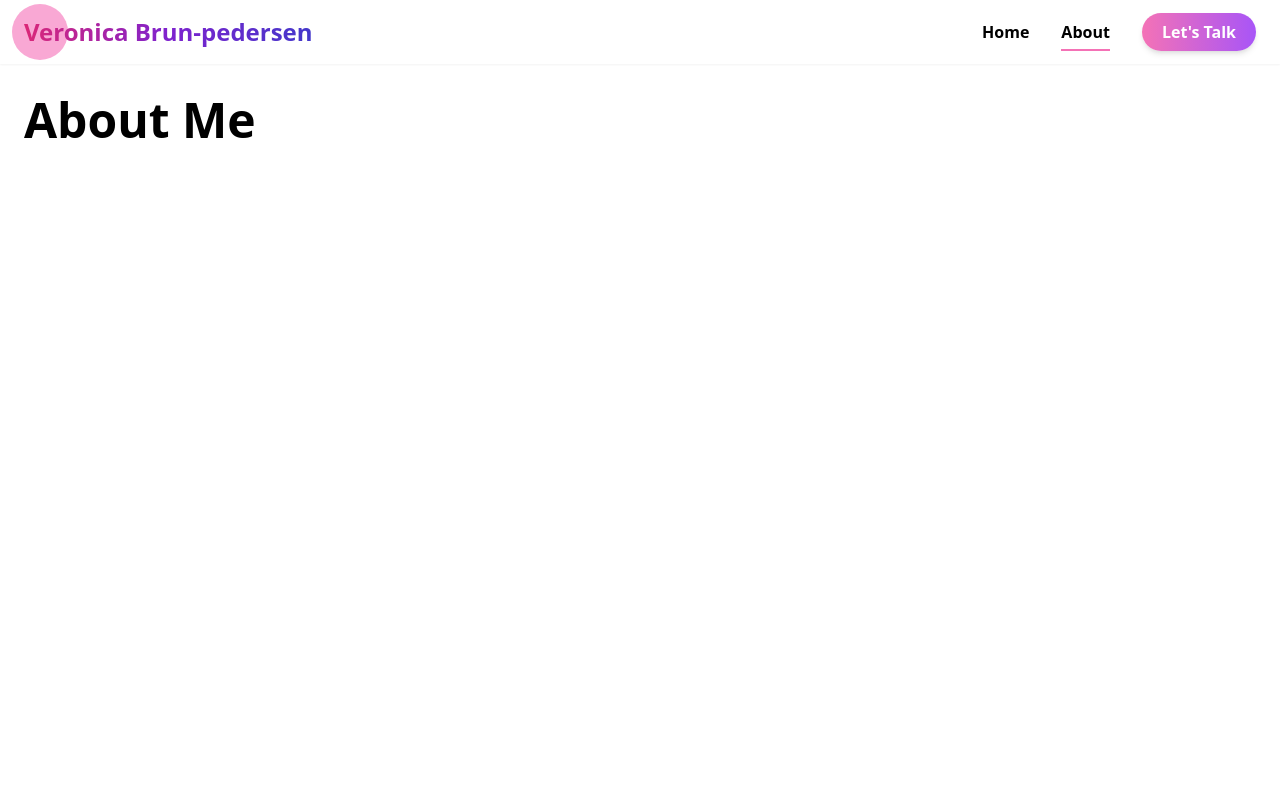
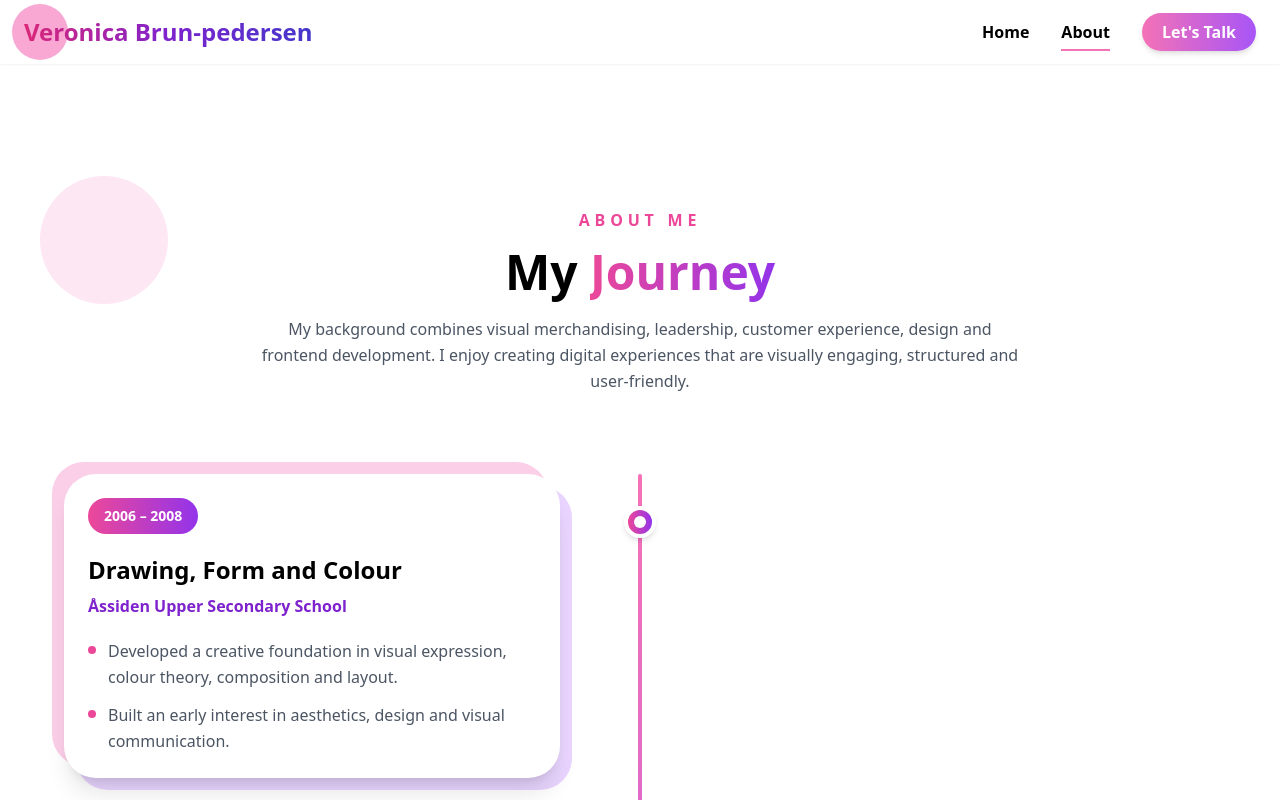
Before and after one commit to Veronicabrun/portfolio2, a React (Create React App) app: page /about in a window 1280 px wide. Shown: the top 800 px of the page. Built offline with nearby package versions, Linux system fonts and the light colour scheme.

Commit message:
Add animated about timeline section

```diff
--- /dev/null
+++ b/src/components/AboutTimeline/index.jsx
@@ -0,0 +1,194 @@
+import { useEffect, useRef, useState } from "react";
+
+const timelineItems = [
+  {
+    period: "2006 – 2008",
+    title: "Drawing, Form and Colour",
+    place: "Åssiden Upper Secondary School",
+    points: [
+      "Developed a creative foundation in visual expression, colour theory, composition and layout.",
+      "Built an early interest in aesthetics, design and visual communication.",
+    ],
+  },
+
+  {
+    period: "2016 – 2017",
+    title: "Certificate of Apprenticeship in Sales and Service",
+    place: "Folkeuniversitetet",
+    points: [
+      "Completed a certificate of apprenticeship in sales and marketing.",
+      "Developed strong communication and customer service skills.",
+      "Worked with customer interaction, product presentation and daily store routines.",
+    ],
+  },
+
+  {
+    period: "2008 – Present",
+    title: "Retail & Visual Merchandising",
+    place: "Extra-leker Krokstad AS",
+    points: [
+      "Long experience in retail with focus on visual presentation and customer experience.",
+      "Worked with product placement, seasonal departments and inspiring store displays.",
+      "Handled product ordering, stock management and daily store operations.",
+      "Worked with product ordering, stock management and seasonal planning.",
+      "Developed strong structure, responsibility and multitasking skills.",
+    ],
+  },
+
+  {
+    period: "2021 – 2022",
+    title: "Assistant Store Manager",
+    place: "Extra-leker Krokstad AS",
+    points: [
+      "Followed up employees and supported daily store operations.",
+      "Planned and administered shift schedules.",
+      "Coordinated routines, logistics, stock and practical store tasks.",
+      "Combined administrative responsibility with hands-on retail work.",
+    ],
+  },
+
+  {
+    period: "2022 – 2026",
+    title: "Frontend Development",
+    place: "Noroff School of Technology and Digital Media",
+    points: [
+      "Studying HTML, CSS, SCSS/Sass, JavaScript, React and Tailwind CSS.",
+      "Working with UX/UI design, interaction design and responsive development.",
+      "Using Git, GitHub, Netlify and VS Code in modern frontend workflows.",
+      "Working with APIs, WordPress as a headless CMS and REST API integration.",
+      "Learning testing and workflow tools such as Playwright, Vitest, ESLint, Prettier and Husky.",
+      "Learning accessibility and universal design principles (WCAG/UU).",
+      "Working with Adobe XD, Figma and user-focused design processes.",
+      "Using Hotjar and user insight tools to understand user behaviour.",
+    ],
+  },
+];
+
+function TimelineCard({ item, index }) {
+  const cardRef = useRef(null);
+  const [isVisible, setIsVisible] = useState(false);
+
+  useEffect(() => {
+    const observer = new IntersectionObserver(
+      ([entry]) => {
+        if (entry.isIntersecting) {
+          setIsVisible(true);
+        }
+      },
+      { threshold: 0.25 }
+    );
+
+    if (cardRef.current) {
+      observer.observe(cardRef.current);
+    }
+
+    return () => observer.disconnect();
+  }, []);
+
+  const slideDirection =
+    index % 2 === 0
+      ? "md:-translate-x-12"
+      : "md:translate-x-12";
+
+  return (
+    <article
+      ref={cardRef}
+      className={`relative grid gap-8 transition-all duration-700 ease-out md:grid-cols-2 ${
+        isVisible
+          ? "translate-y-0 opacity-100 md:translate-x-0"
+          : `translate-y-10 opacity-0 ${slideDirection}`
+      } ${index % 2 === 0 ? "" : "md:text-right"}`}
+    >
+      <div
+        className={`pl-12 md:pl-0 ${
+          index % 2 === 0
+            ? "md:pr-16"
+            : "md:col-start-2 md:pl-16"
+        }`}
+      >
+        <div className="relative rounded-[2rem] bg-white p-6 shadow-xl">
+          <div className="absolute -left-3 -top-3 -z-10 h-full w-full rounded-[2rem] bg-pink-200"></div>
+
+          <div className="absolute -right-3 -bottom-3 -z-10 h-full w-full rounded-[2rem] bg-purple-200"></div>
+
+          <span className="inline-block rounded-full bg-gradient-to-r from-pink-500 to-purple-600 px-4 py-2 text-sm font-bold text-white">
+            {item.period}
+          </span>
+
+          <h2 className="mt-5 text-2xl font-extrabold text-black">
+            {item.title}
+          </h2>
+
+          <p className="mt-2 font-semibold text-purple-700">
+            {item.place}
+          </p>
+
+          <ul className="mt-5 space-y-3 text-left text-gray-600">
+            {item.points.map((point) => (
+              <li
+                key={point}
+                className="flex gap-3 leading-relaxed"
+              >
+                <span className="mt-2 h-2 w-2 shrink-0 rounded-full bg-pink-500"></span>
+
+                <span>{point}</span>
+              </li>
+            ))}
+          </ul>
+        </div>
+      </div>
+
+      <div className="absolute left-1 top-8 flex h-8 w-8 items-center justify-center rounded-full border-4 border-white bg-gradient-to-r from-pink-500 to-purple-600 shadow-md md:left-1/2 md:-translate-x-1/2">
+        <span className="h-3 w-3 rounded-full bg-white"></span>
+      </div>
+    </article>
+  );
+}
+
+function AboutTimeline() {
+  return (
+    <section className="relative overflow-hidden bg-white px-6 py-28">
+      <div className="absolute left-10 top-20 h-32 w-32 rounded-full bg-pink-100"></div>
+
+      <div className="absolute bottom-20 right-10 h-40 w-40 rounded-full bg-purple-100"></div>
+
+      <div className="relative z-10 mx-auto max-w-6xl">
+        <div className="text-center">
+          <p className="font-semibold uppercase tracking-[0.3em] text-pink-500">
+            About me
+          </p>
+
+          <h1 className="mt-4 text-4xl font-extrabold text-black sm:text-5xl">
+            My{" "}
+            <span className="bg-gradient-to-r from-pink-500 to-purple-600 bg-clip-text text-transparent">
+              Journey
+            </span>
+          </h1>
+
+          <p className="mx-auto mt-5 max-w-3xl leading-relaxed text-gray-600">
+            My background combines visual merchandising, leadership,
+            customer experience, design and frontend development.
+            I enjoy creating digital experiences that are visually
+            engaging, structured and user-friendly.
+          </p>
+        </div>
+
+        <div className="relative mt-20">
+          <div className="absolute left-4 top-0 h-full w-1 rounded-full bg-gradient-to-b from-pink-400 via-purple-500 to-indigo-500 md:left-1/2 md:-translate-x-1/2"></div>
+
+          <div className="space-y-14">
+            {timelineItems.map((item, index) => (
+              <TimelineCard
+                key={item.period}
+                item={item}
+                index={index}
+              />
+            ))}
+          </div>
+        </div>
+      </div>
+    </section>
+  );
+}
+
+export default AboutTimeline;
--- a/src/pages/About/index.jsx
+++ b/src/pages/About/index.jsx
@@ -1,11 +1,7 @@
+import AboutTimeline from "../../components/AboutTimeline";
+
 function About() {
-  return (
-    <section className="min-h-screen px-6">
-      <h1 className="text-5xl font-bold">
-        About Me
-      </h1>
-    </section>
-  );
+  return <AboutTimeline />;
 }
 
 export default About;
```
